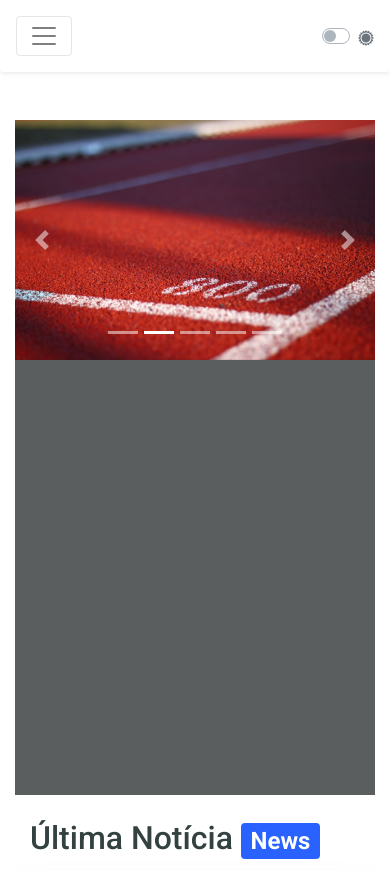
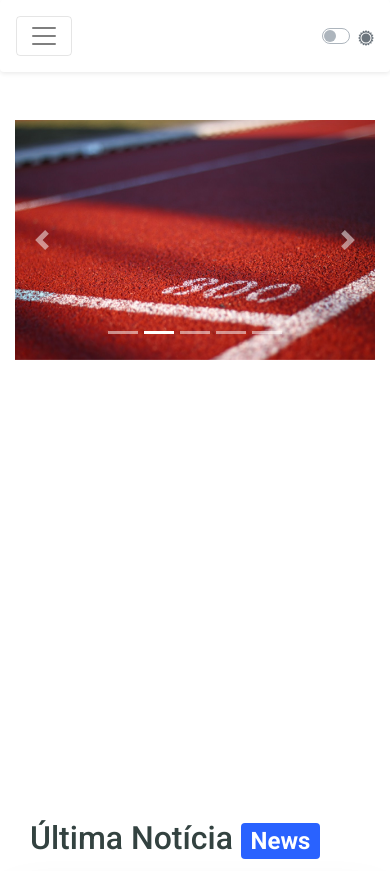
Before and after one commit to GDR-Verderena/gdr-verderena.github.io, a Jekyll site: the page built from index.html, in a window 390 px wide. Shown: the top 871 px of the page. Built offline with Jekyll 4.4.1, drawn with Linux system fonts in a browser that asks for light colours; grey boxes are pictures that could not be loaded.

Commit message:
Update main.css

```diff
--- a/css/main.css
+++ b/css/main.css
@@ -4,14 +4,12 @@
 	/*width:100%; height: 200px !important; */
 
 }
-#carouselExampleIndicators{
-	  background-color: rgba(21, 27, 26, 0.7);
-}
+
 
 #carousel{
  width: 100%;
   height: 75vh;
-  background-color: rgba(21, 27, 26, 0.7);
+
   overflow: hidden;
   padding: 0;
 }
@@ -944,6 +942,14 @@ body {
         width: initial;
         height: initial;
     }
+
+	#carousel{
+ width: 100%;
+  height: 75vh;
+
+  overflow: hidden;
+  padding: 0;
+}
 }
 
 
@@ -998,6 +1004,13 @@ body {
         width: initial;
         height: initial;
     }
+	#carousel{
+ width: 100%;
+  height: 75vh;
+
+  overflow: hidden;
+  padding: 0;
+}
 }
 
 
```
